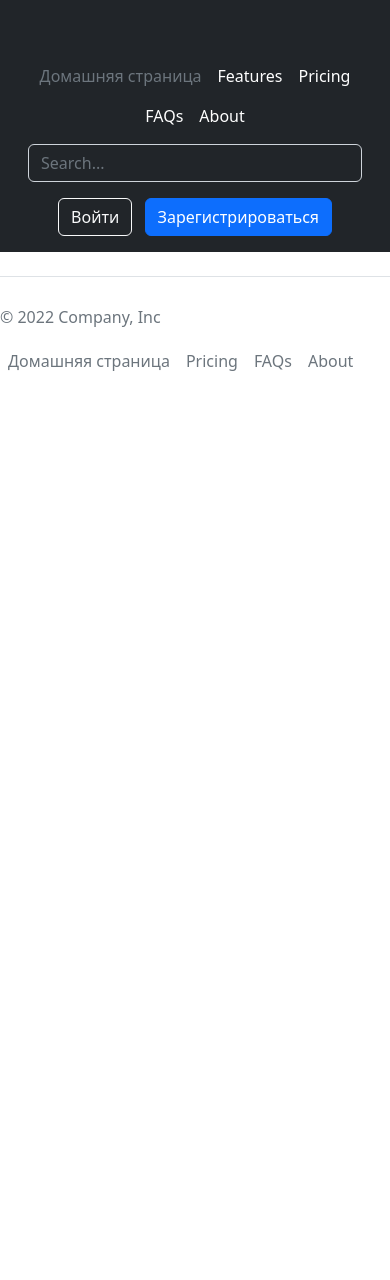
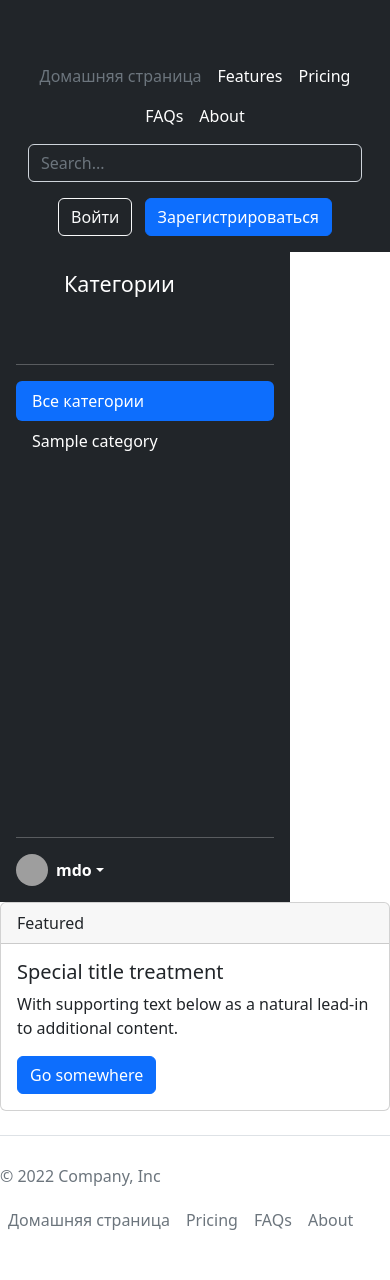
Before and after one commit to Kremniland/My_Blog_Django, a Django app: page / in a window 390 px wide. Before the commit the page ends 371 px from the top, so only its background shows below. Run offline with Django 4.2, Linux system fonts and the light colour scheme; tables that the repository leaves empty hold one stand-in row (values such as "Sample post"); grey boxes are pictures that could not be loaded.

Commit message:
templets, template_tag

```diff
--- a/blog/forms.py
+++ b/blog/forms.py
@@ -29,6 +29,7 @@ class ContactForm(forms.Form):
     # )
     message = forms.CharField(
         label='Текст письма',
+
         widget=forms.Textarea(
             attrs={
                 'class': 'form-control',
--- a/blog/models.py
+++ b/blog/models.py
@@ -1,5 +1,7 @@
 from django.contrib.auth.models import User
 from django.db import models
+
+from django.urls import reverse
 
 
 class Post(models.Model):
@@ -30,6 +32,9 @@ class Category(models.Model):
     description = models.TextField()
     slug = models.SlugField(unique=True)
 
+    def get_absolute_url(self):
+        return reverse('category', kwargs={'cat_slug': self.slug})
+
     def __str__(self):
         return self.title
 
--- /dev/null
+++ b/blog/templatetags/blog_tags.py
@@ -0,0 +1,15 @@
+from django import template
+from blog.models import Category, Post
+
+register = template.Library()
+
+
+@register.simple_tag
+def get_categories():
+    return Category.objects.prefetch_related('post').all()
+
+
+@register.inclusion_tag('blog/list_categories.html') # HTML файл который будем встраивать в шаблон
+def show_categories():
+    cats = Category.objects.all()
+    return {'cats': cats}
--- a/blog/urls.py
+++ b/blog/urls.py
@@ -3,6 +3,7 @@ from .views import *
 
 urlpatterns = [
     path('', home_page, name='home_page'),
+    path('category/<slug:cat_slug>/',   PostListView.as_view(), name='category'),
     path('contact/', contact_email, name='contact'),
     path('regist/', RegisterUser.as_view(), name='regist'),
     path('login/', login_user, name='log in'),
--- a/blog/views.py
+++ b/blog/views.py
@@ -9,7 +9,12 @@ from .models import Category, Post, ContactModel
 
 
 def home_page(request):
-    return render(request, 'blog/home_page.html')
+    return render(request, 'blog/home_page.html', {'title': 'Домашняя страница'})
+
+
+class PostListView(ListView):
+    model = Post
+    template_name = 'blog/post_list.html'
 
 
 # Обратная связь
@@ -17,22 +22,8 @@ def home_page(request):
 #     form_class = ContactForm
 #     template_name = 'blog/contact.html'
 #     success_url = '/'
-# def contact_email(request):
-#     if request.method == 'POST':
-#         form = ContactForm(request.POST)
-#         if form.is_valid():
-#             contact_add = ContactModel.objects.create(
-#                 name=form.cleaned_data['name'],
-#                 email=form.cleaned_data['email'],
-#                 message=form.cleaned_data['message'],
-#             )
-#             return redirect('home_page')
-#     else:
-#         form = ContactForm()
-#     context = {'form': form}
-#     return render(request, 'blog/contact.html', context)
+
 def contact_email(request):
-
     if request.method == 'POST':
         form = ContactForm(request.POST)
         if form.is_valid():
@@ -46,6 +37,7 @@ def contact_email(request):
         form = ContactForm()
     context = {
         'form': form,
+        'title': 'Обратная связь',
     }
     return render(request, 'blog/contact.html', context)
 
--- a/templates/auth/login.html
+++ b/templates/auth/login.html
@@ -3,12 +3,11 @@
 {% block title %}
     {{ title }}
 {% endblock %}
-{% block content %}
+{% block auth %}
 <div class="modal modal-signin position-static d-block bg-secondary py-5" tabindex="-1" role="dialog" id="modalSignin">
   <div id="ModalOpen" class="modal-dialog" role="document">
     <div class="modal-content rounded-4 shadow">
       <div class="modal-header p-5 pb-4 border-bottom-0">
-        <!-- <h1 class="modal-title fs-5" >Modal title</h1> -->
         <h1 class="fw-bold mb-0 fs-2">Sign up for free</h1>
         <button onclick="closeModal()" type="button" class="btn-close" data-bs-dismiss="modal" aria-label="Close"></button>
       </div>
@@ -56,4 +55,4 @@
 
 </script>
 
-{% endblock content %}
+{% endblock auth %}
--- a/templates/auth/registr.html
+++ b/templates/auth/registr.html
@@ -3,7 +3,7 @@
 {% block title %}
     {{ title }}
 {% endblock %}
-{% block content %}
+{% block auth %}
 {#    <form >#}
 {#        {% csrf_token %}#}
 {#        {{ form.as_p }}#}
@@ -71,4 +71,4 @@
 
 </script>
 
-{% endblock content %}
+{% endblock auth %}
--- a/templates/base.html
+++ b/templates/base.html
@@ -1,4 +1,6 @@
 {% load static %}
+{% load blog_tags %}
+{#{% load blog_tags %}#}
 
 <!DOCTYPE html>
 <html lang="en">
@@ -7,18 +9,59 @@
     <!-- CSS only -->
 <link href="https://cdn.jsdelivr.net/npm/bootstrap@5.2.2/dist/css/bootstrap.min.css" rel="stylesheet"
     integrity="sha384-Zenh87qX5JnK2Jl0vWa8Ck2rdkQ2Bzep5IDxbcnCeuOxjzrPF/et3URy9Bv1WTRi" crossorigin="anonymous">
+
     <title>{% block title %} {% endblock %}</title>
 </head>
 <body>
 
 {% include 'inc/header.html' %}
 
-{#{% include 'inc/sidebar.html' %}#}
+{% block auth %}
+{% endblock auth %}
 
+<div class="row">
+    <div class="col-md-2">
+        <div class="d-flex flex-column flex-shrink-0 p-3 text-bg-dark" style="width: 290px; height: 650px;">
+            <a href="#" class="d-flex align-items-center mb-5 mb-md-2 me-md-auto text-white text-decoration-none">
+              <svg class="bi pe-none me-2" width="40" height="32"><use xlink:href="#bootstrap"></use></svg>
+              <span class="fs-4">Категории</span>
+            </a>
+            <hr>
+            <ul class="nav nav-pills flex-column mb-auto">
+              <li class="nav-item">
+                <a href="#" class="nav-link active" aria-current="page">
+                  Все категории
+                </a>
+              </li>
+        {% get_categories as cats %}
+        {% for category in cats %}
+              <li>
+                <a href="{{ category.get_absolute_url }}" class="nav-link text-white">
+              {{ category }}
+                </a>
+              </li>
+        {% endfor %}
+            </ul>
+            <hr>
+            <div class="dropdown">
+              <a href="#" class="d-flex align-items-center text-white text-decoration-none dropdown-toggle" data-bs-toggle="dropdown" aria-expanded="false">
+                <img src="https://github.com/mdo.png" alt="" width="32" height="32" class="rounded-circle me-2">
+                <strong>mdo</strong>
+              </a>
+              <ul class="dropdown-menu dropdown-menu-dark text-small shadow" style="">
+                <li><a class="dropdown-item" href="#">New project...</a></li>
+                <li><a class="dropdown-item" href="#">Settings</a></li>
+                <li><a class="dropdown-item" href="#">Profile</a></li>
+                <li><hr class="dropdown-divider"></li>
+                <li><a class="dropdown-item" href="#">Sign out</a></li>
+              </ul>
+            </div>
+        </div>
+    </div>
 {% block content %}
     <h1>Блок контента</h1>
 {% endblock %}
-
+</div>
 {% include 'inc/footer.html' %}
 
     <!-- JavaScript Bundle with Popper -->
--- a/templates/blog/home_page.html
+++ b/templates/blog/home_page.html
@@ -1,5 +1,33 @@
 {% extends 'base.html' %}
+{% load static blog_tags %}
 
+{% block title %}
+    {{ title }}
+{% endblock title %}
 {% block content %}
+   <div class="col-md-10">
+        <div class="card">
+          <div class="card-header">
+            Featured
+          </div>
+          <div class="card-body">
+            <h5 class="card-title">Special title treatment</h5>
+            <p class="card-text">With supporting text below as a natural lead-in to additional content.</p>
+            <a href="#" class="btn btn-primary">Go somewhere</a>
+          </div>
+        </div>
+    </div>
+{#    <div >#}
+{#    <h1>{% show_categories %}</h1>#}
+{#    </div>#}
+{##}
+{#    {% get_categories as cats %}#}
+{##}
+{#    {% for category in cats %}#}
+{#        {{ category }} <br>#}
+{#        {% for cat in category.post.all %}#}
+{#            {{ cat }}<br>#}
+{#        {% endfor %}#}
+{#    {% endfor %}#}
 
 {% endblock content %}
--- a/templates/inc/footer.html
+++ b/templates/inc/footer.html
@@ -7,9 +7,11 @@
 
     <ul class="nav col-md-4 justify-content-end">
       <li class="nav-item"><a href="{% url 'home_page' %}" class="nav-link px-2 text-muted">Домашняя страница</a></li>
+
       {% if request.user.is_authenticated %}
         <li class="nav-item"><a href="{% url 'contact' %}" class="nav-link px-2 text-muted">Обратная связь</a></li>
       {% endif %}
+
       <li class="nav-item"><a href="#" class="nav-link px-2 text-muted">Pricing</a></li>
       <li class="nav-item"><a href="#" class="nav-link px-2 text-muted">FAQs</a></li>
       <li class="nav-item"><a href="#" class="nav-link px-2 text-muted">About</a></li>
```
Also changed, not shown: templates/blog/list_categories.html (added, +7 -0 lines), templates/blog/post_list.html (added, +10 -0 lines), templates/inc/sidebar.html (deleted, +0 -53 lines), test.py (added, +8 -0 lines), blog/templatetags/__init__.py (added), config/settings.py (line endings or trailing spaces), 1 other file.
